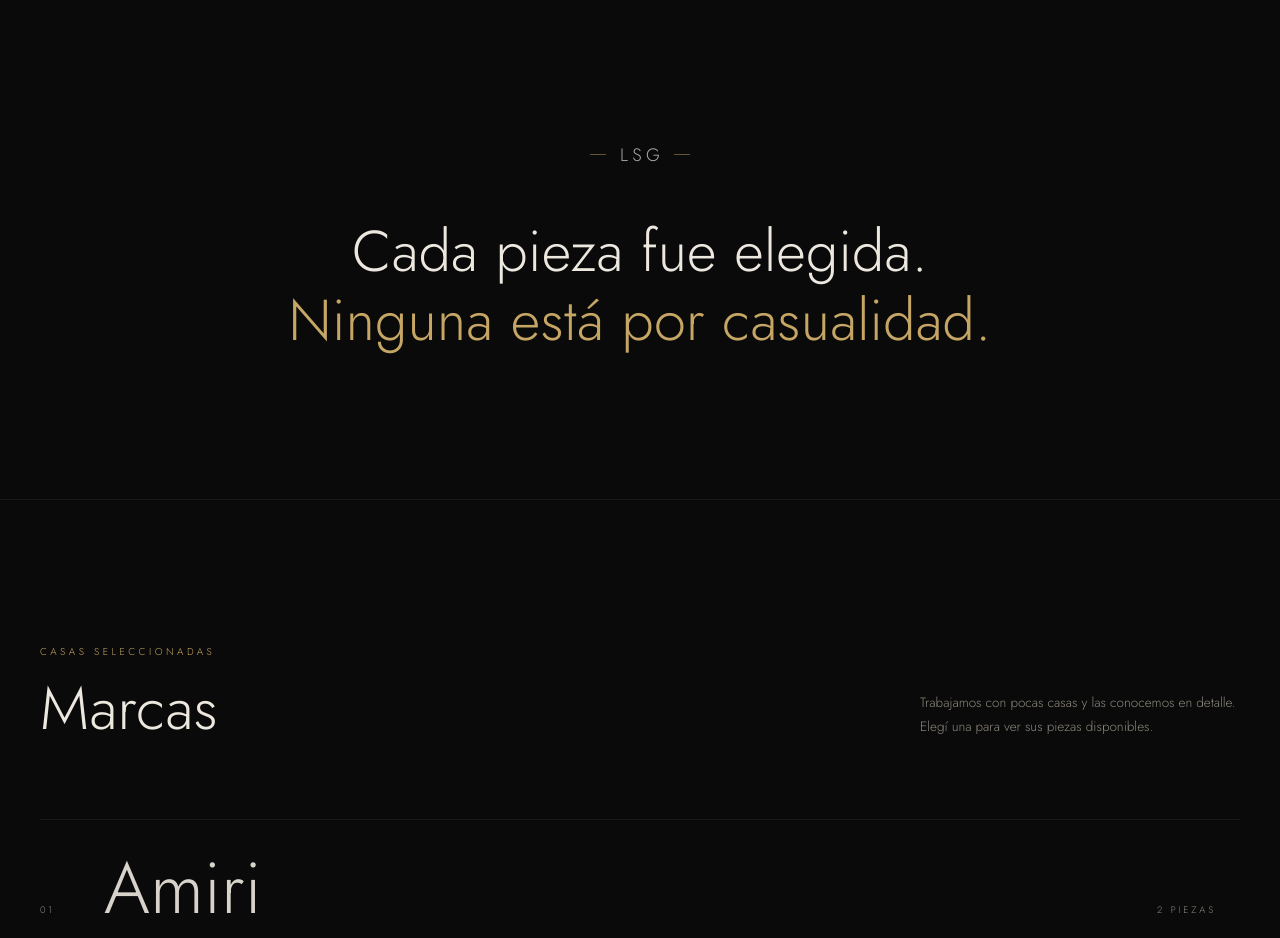
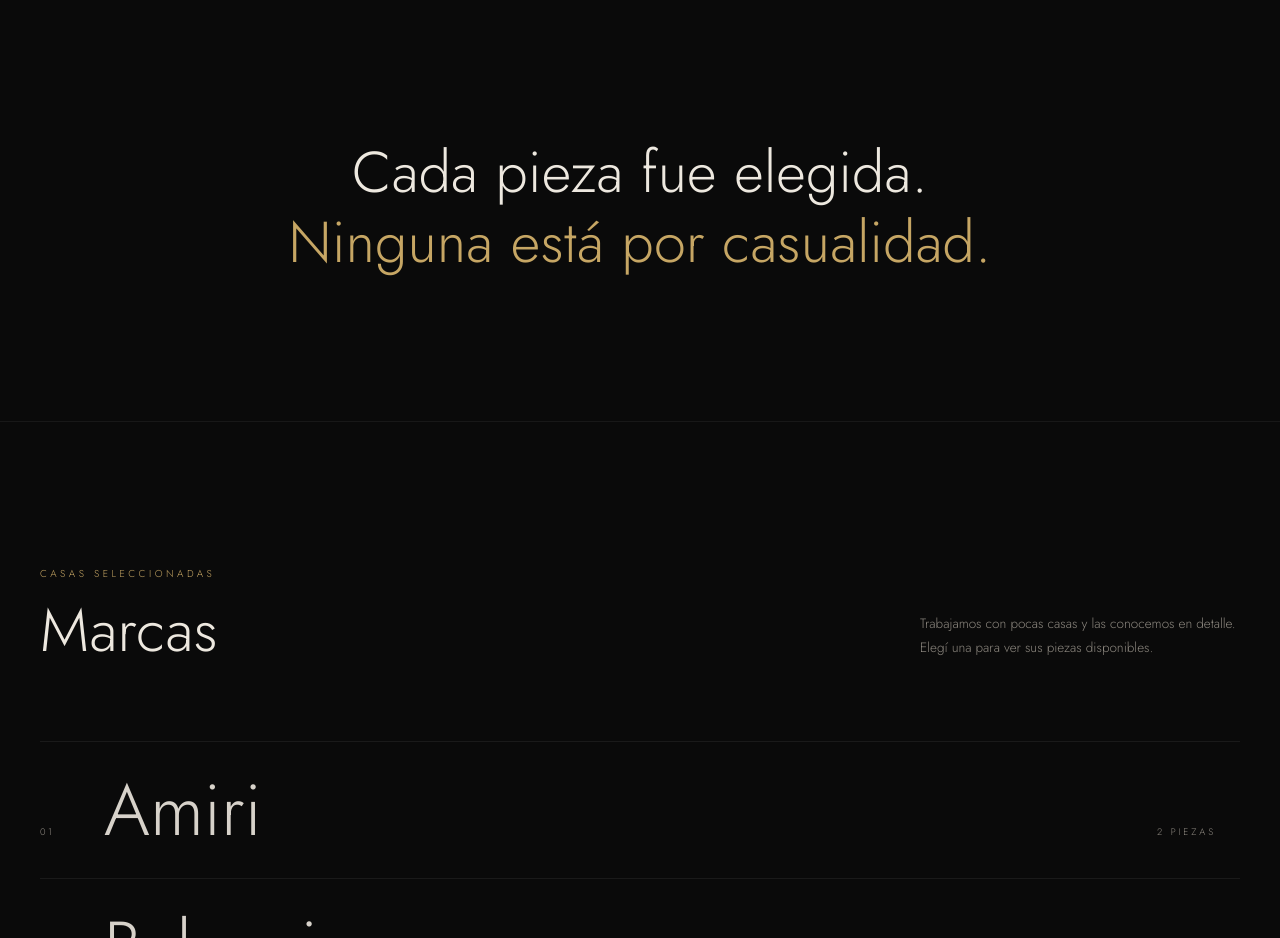
Before and after one commit to thiaguinho232323/lsg-web, a Next.js app: page / in a window 1280 px wide. Shown: the part 1840-2778 px from the top of the page. Built offline with nearby package versions, Linux system fonts and the light colour scheme.

Commit message:
Add files via upload

```diff
--- a/app/page.js
+++ b/app/page.js
@@ -1,7 +1,6 @@
 import Link from 'next/link';
 import PieceCard from '@/components/PieceCard';
 import Reveal from '@/components/Reveal';
-import Monogram from '@/components/Monogram';
 import HeroVideo from '@/components/HeroVideo';
 import { ArrowIcon, InstagramIcon, TikTokIcon, WhatsAppIcon } from '@/components/Icons';
 import { allPieces, brandIndex, featuredPieces, generalWaLink, site } from '@/lib/pieces';
@@ -121,8 +120,7 @@
       {/* ───────────── FRASE ───────────── */}
       <section className="border-y border-line/50 py-24 md:py-36">
         <Reveal className="mx-auto max-w-4xl px-6 text-center md:px-10">
-          <Monogram size="sm" className="opacity-70" />
-          <p className="serif-title mt-12 text-[2.1rem] leading-[1.2] md:text-[3.6rem]">
+          <p className="serif-title text-[2.1rem] leading-[1.2] md:text-[3.6rem]">
             Cada pieza fue elegida.
             <br />
             <span className="text-gold">Ninguna está por casualidad.</span>
```
